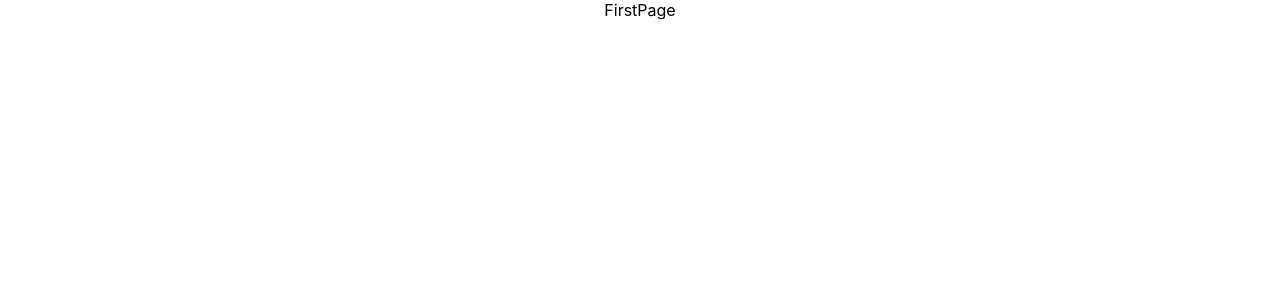
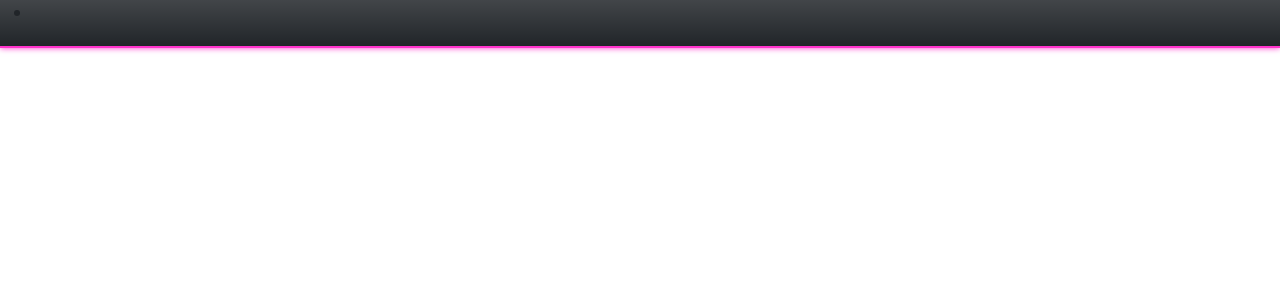
Before and after one commit to Marin303/react_portfolio_website, a React (Create React App) app: page / in a window 1280 px wide. Shown: the top 300 px of the page. Built offline with nearby package versions, Linux system fonts and the light colour scheme.

Commit message:
border animation

```diff
--- a/src/App.css
+++ b/src/App.css
@@ -1,38 +1,30 @@
-.App {
-  text-align: center;
+:root{
+    --primary-100: #ff33cc;
+    --primary-200: #ff72ff;
+    --primary-300: #ffe1ff;
+}
+nav{
+  width: 100%;
+  height: 3em;
+  border-bottom: 2px solid var(--primary-100);
+  animation: Nav-animation 5s ease-in-out infinite;
 }
 
-.App-logo {
-  height: 40vmin;
-  pointer-events: none;
-}
 
-@media (prefers-reduced-motion: no-preference) {
-  .App-logo {
-    animation: App-logo-spin infinite 20s linear;
+@keyframes Nav-animation {
+  0% {
+    box-shadow: 0 0 5px var(--primary-100);
+  }
+  25%{
+    box-shadow: 0 0 8px var(--primary-100);
+  }
+  50% {
+    box-shadow: 0 0 5px var(--primary-100);
+  }
+  75%{
+    box-shadow: 0 0 8px var(--primary-100);
+  }
+  100% {
+    box-shadow: 0 0 5px var(--primary-100);
   }
 }
-
-.App-header {
-  background-color: #282c34;
-  min-height: 100vh;
-  display: flex;
-  flex-direction: column;
-  align-items: center;
-  justify-content: center;
-  font-size: calc(10px + 2vmin);
-  color: white;
-}
-
-.App-link {
-  color: #61dafb;
-}
-
-@keyframes App-logo-spin {
-  from {
-    transform: rotate(0deg);
-  }
-  to {
-    transform: rotate(360deg);
-  }
-}
--- a/src/App.jsx
+++ b/src/App.jsx
@@ -1,9 +1,13 @@
 import "./App.css";
-import FirstPage from "./Pages/FirstPage";
+import NavBar from "./Pages/NavBar";
+import "bootstrap/dist/css/bootstrap.min.css";
+
 function App() {
   return (
     <div className="App">
-      <FirstPage />
+      <NavBar>
+
+      </NavBar>
     </div>
   );
 }
--- a/src/Pages/FirstPage.jsx
+++ /dev/null
@@ -1,9 +0,0 @@
-import React from 'react'
-
-const FirstPage = () => {
-  return (
-    <div>FirstPage</div>
-  )
-}
-
-export default FirstPage
--- /dev/null
+++ b/src/Pages/NavBar.jsx
@@ -0,0 +1,15 @@
+import React from "react";
+
+const NavBar = () => {
+  return (
+    <div>
+     <nav className="bg-dark bg-gradient">
+      <ul>
+        <li className="li-navBar"><a href="#"></a></li>
+      </ul>
+     </nav>
+    </div>
+  );
+};
+
+export default NavBar;
```
